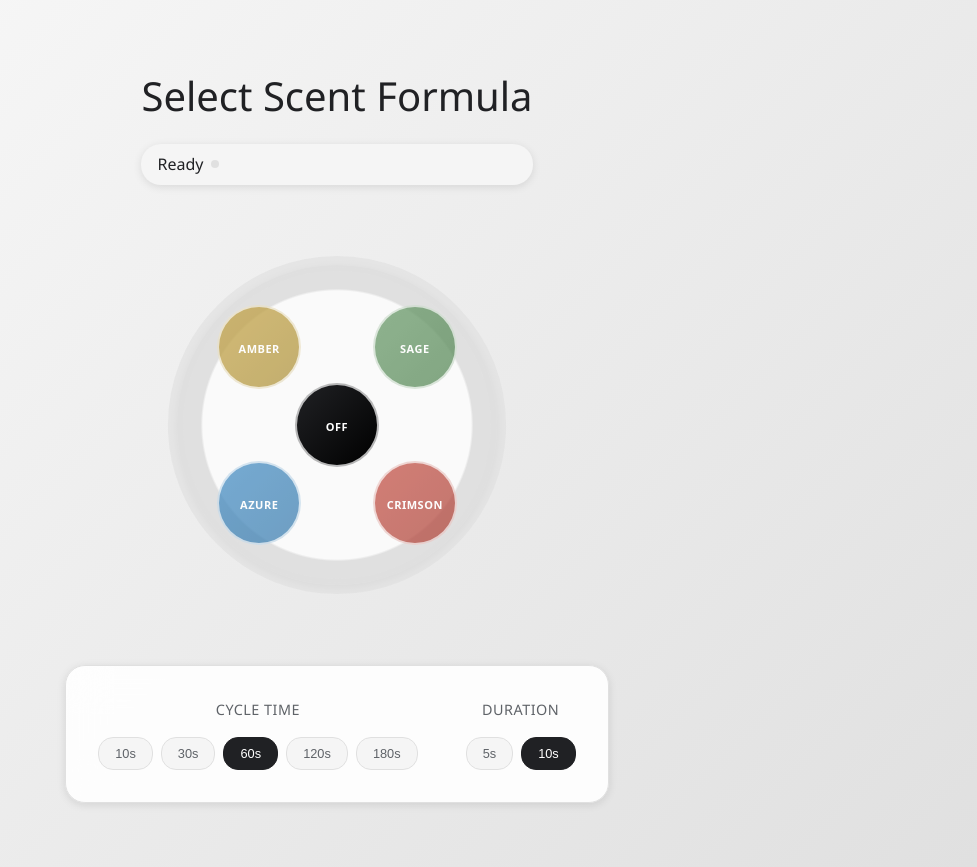
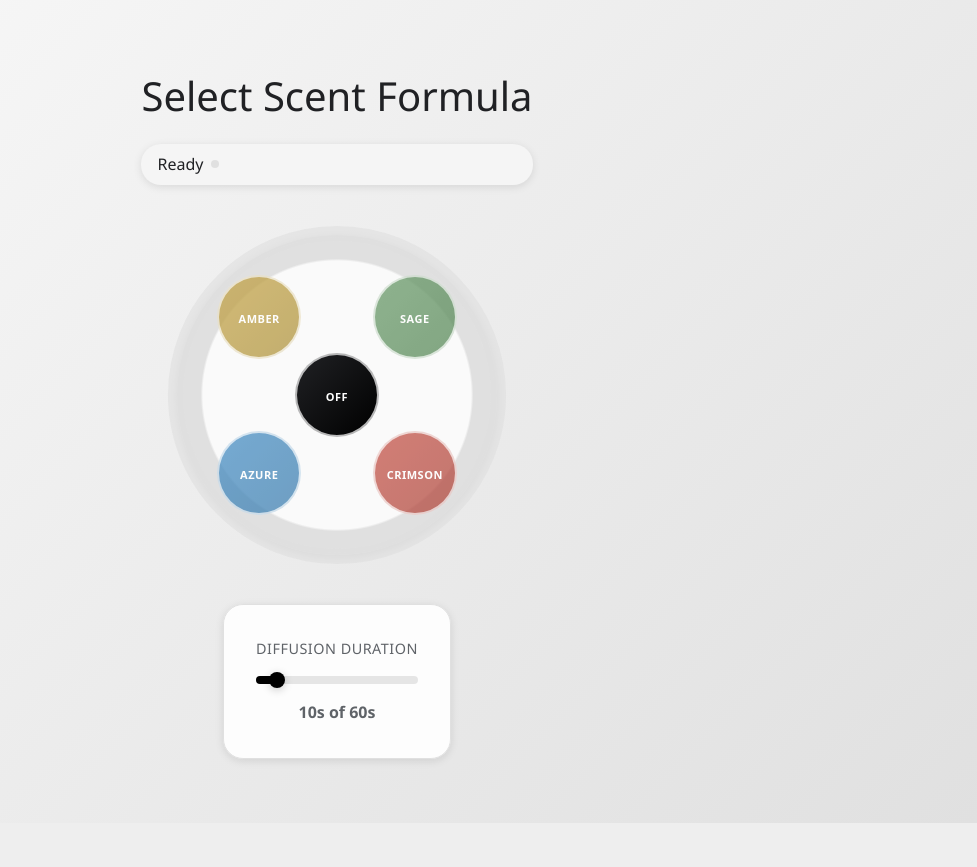
Before and after one commit to LeonDebatin/Raspberry_V1, a Flask app: page / in a window 1280 px wide. Shown: the part 75-942 px from the top of the page, without its empty margins (303-1280 px from the left). After the commit the page ends 898 px from the top, so only its background shows below. Run offline with Flask 3, Linux system fonts and the light colour scheme.

Commit message:
optimized selection layout

```diff
--- a/static/css/style.css
+++ b/static/css/style.css
@@ -91,7 +91,7 @@ body {
     display: flex;
     flex-direction: column;
     align-items: center;
-    gap: 2rem;
+    gap: 0.1rem;
     padding: 2rem 0;
 }
 
@@ -188,10 +188,10 @@ body {
 
 .progress-indicator {
     position: absolute;
-    width: 8px;
-    height: 8px;
+    width: 10px;
+    height: 10px;
     background: var(--text-dark);
-    border: 2px solid white;
+    border: 1px solid white;
     border-radius: 50%;
     top: 50%;
     left: 50%;
@@ -338,6 +338,74 @@ body {
     border-color: var(--text-dark);
 }
 
+
+/* Diffusion Duration Slider */
+.config-section.full-width {
+    width: 100%;
+}
+
+.slider-container {
+    width: 100%;
+    display: flex;
+    flex-direction: column;
+    align-items: center;
+    gap: 1rem;
+}
+/* Base slider */
+.diffusion-slider {
+  -webkit-appearance: none;
+  appearance: none;
+  width: 100%;
+  max-width: 300px;
+  height: 8px;
+  background: transparent; /* we'll style tracks below */
+  outline: none;
+  border: none;
+}
+
+/* --- WebKit (Chrome, Edge, Safari) --- */
+.diffusion-slider::-webkit-slider-runnable-track {
+  height: 8px;
+  border-radius: 15px;
+  /* two layers: filled (black) + full track (light grey) */
+  background:
+    linear-gradient(#000, #000) no-repeat,
+    #e5e5e5;
+  /* width of the filled layer comes from --sx set via JS */
+  background-size: var(--sx, 0%) 100%, 100% 100%;
+}
+
+.diffusion-slider::-webkit-slider-thumb {
+  -webkit-appearance: none;
+  appearance: none;
+  width: 16px;
+  height: 16px;
+  border-radius: 50%;
+  background: #000;              /* black thumb */
+  cursor: pointer;
+  box-shadow: 0 2px 8px rgba(0,0,0,.2);
+  transition: transform .15s ease;
+  margin-top: -4px;              /* centers the thumb on 8px track */
+}
+
+.diffusion-slider::-webkit-slider-thumb:hover {
+  transform: scale(1.1);
+}
+
+/* Optional: keep your labels */
+.slider-value {
+  font-size: 1.0rem;
+  font-weight: 600;
+  color: var(--text-light);
+  text-align: center;
+}
+.slider-time {
+  font-size: 0.9rem;
+  color: var(--text-light);
+  font-weight: 400;
+}
+
+
 /* Schedule Page */
 .schedule-container {
     max-width: 900px;
--- a/static/js/selection.js
+++ b/static/js/selection.js
@@ -3,8 +3,8 @@
 class SelectionController {
     constructor() {
         this.selectedFormula = null;
-        this.cycleTime = 60;
-        this.duration = 10;
+        this.cycleTime = 60; // Fixed at 60 seconds
+        this.diffusionDuration = 10; // Default to 10 seconds
         this.isActive = false;
 
         // Configuration: Set to true to use page reload instead of position reset
@@ -12,16 +12,19 @@ class SelectionController {
 
         this.initializeElements();
         this.bindEvents();
-        this.updateConfigButtons(); // Set initial button states
+        this.updateSliderDisplay(); // Set initial slider display
         this.loadStatus();
     }
 
     initializeElements() {
         this.formulaBtns = document.querySelectorAll('.dot');
         this.offBtn = document.getElementById('off-btn');
-        this.configBtns = document.querySelectorAll('.config-btn');
         this.statusText = document.getElementById('status-text');
         this.statusDot = document.getElementById('status-dot');
+
+        // Slider elements
+        this.diffusionSlider = document.getElementById('diffusion-slider');
+        this.diffusionSecondsDisplay = document.getElementById('diffusion-seconds');
 
         // Progress circle elements
         this.progressContainer = document.getElementById('progress-circle-container');
@@ -53,23 +56,12 @@ class SelectionController {
             });
         }
 
-        // Configuration button clicks
-        this.configBtns.forEach(btn => {
-            btn.addEventListener('click', (e) => {
-                const cycleTime = e.currentTarget.dataset.cycle;
-                const duration = e.currentTarget.dataset.duration;
-
-                if (cycleTime) {
-                    this.setCycleTime(parseInt(cycleTime));
-                }
-
-                if (duration) {
-                    this.setDuration(parseInt(duration));
-                }
-
-                this.updateConfigButtons();
+        // Diffusion slider changes
+        if (this.diffusionSlider) {
+            this.diffusionSlider.addEventListener('input', (e) => {
+                this.setDiffusionDuration(parseInt(e.target.value));
             });
-        });
+        }
     }
 
     async selectFormula(color) {
@@ -79,7 +71,7 @@ class SelectionController {
             const response = await window.api.post('/api/activate', {
                 color: color,
                 cycle_time: this.cycleTime,
-                duration: this.duration
+                duration: this.diffusionDuration
             });
 
             this.selectedFormula = color;
@@ -92,7 +84,7 @@ class SelectionController {
             this.startProgressCircle(color, false);
 
             window.notifications.success(
-                `${getFormulaDisplayName(color)} formula activated (${this.cycleTime}s cycle, ${this.duration}s duration)`
+                `${getFormulaDisplayName(color)} formula activated (${this.diffusionDuration}s of ${this.cycleTime}s)`
             );
 
         } catch (error) {
@@ -138,8 +130,9 @@ class SelectionController {
         }
     }
 
-    setCycleTime(time) {
-        this.cycleTime = time;
+    setDiffusionDuration(duration) {
+        this.diffusionDuration = duration;
+        this.updateSliderDisplay();
 
         // If currently active, restart the cycle with new settings (ball jumps to start)
         if (this.isActive && this.selectedFormula) {
@@ -150,17 +143,20 @@ class SelectionController {
         }
     }
 
-    setDuration(time) {
-        this.duration = time;
+    updateSliderDisplay() {
+        if (this.diffusionSecondsDisplay) {
+            this.diffusionSecondsDisplay.textContent = this.diffusionDuration;
+        }
+        if (this.diffusionSlider) {
+            this.diffusionSlider.value = this.diffusionDuration;
 
-        // If currently active, restart the cycle with new settings (ball jumps to start)
-        if (this.isActive && this.selectedFormula) {
-            // Update the progress circle immediately with new timing
-            this.updateProgressCircleTiming();
-            // Reactivate with new settings - this will reset the cycle timing
-            this.reactivateWithNewSettings();
+            // Update the progress fill (black area to the left of the thumb)
+            const percentage = ((this.diffusionDuration - 5) / (60 - 5)) * 100;
+            this.diffusionSlider.style.setProperty('--sx', `${percentage}%`);
         }
     }
+
+
 
     updateFormulaButtons() {
         this.formulaBtns.forEach(btn => {
@@ -182,21 +178,10 @@ class SelectionController {
         }
     }
 
+    // No longer needed as we use a slider instead of buttons
     updateConfigButtons() {
-        this.configBtns.forEach(btn => {
-            const cycleTime = btn.dataset.cycle;
-            const duration = btn.dataset.duration;
-
-            btn.classList.remove('active');
-
-            if (cycleTime && parseInt(cycleTime) === this.cycleTime) {
-                btn.classList.add('active');
-            }
-
-            if (duration && parseInt(duration) === this.duration) {
-                btn.classList.add('active');
-            }
-        });
+        // This method is kept for compatibility but no longer does anything
+        // since we replaced the config buttons with a slider
     }
 
     updateStatus(text, active) {
@@ -392,8 +377,8 @@ class SelectionController {
     setupStaticArc() {
         if (!this.progressCycle) return;
 
-        // Calculate the active portion of the cycle (duration/cycle_time)
-        const activePortion = this.duration / this.cycleTime;
+        // Calculate the active portion of the cycle (diffusion duration / cycle time)
+        const activePortion = this.diffusionDuration / this.cycleTime;
         const circumference = 534.07; // 2 * π * 85
 
         // Calculate how much of the circle should be colored (active portion only)
@@ -483,7 +468,9 @@ class SelectionController {
         if (status.cycle_start_time && status.current_cycle_time && status.current_duration) {
             // Update local settings to match backend
             this.cycleTime = status.current_cycle_time;
-            this.duration = status.current_duration;
+            // Update diffusion duration from backend
+            this.diffusionDuration = status.current_duration;
+            this.updateSliderDisplay();
 
             // Calculate backend cycle start time in frontend time
             const backendCycleStartMs = status.cycle_start_time * 1000; // Convert to milliseconds
@@ -498,7 +485,7 @@ class SelectionController {
                 backendCycleStart: new Date(backendCycleStartMs).toLocaleTimeString(),
                 currentProgress: Math.round(cycleProgress * 100) + '%',
                 cycleTime: this.cycleTime,
-                duration: this.duration
+                diffusionDuration: this.diffusionDuration
             });
 
             // Always synchronize with backend timing (single source of truth)
@@ -564,7 +551,7 @@ class SelectionController {
             const response = await window.api.post('/api/activate', {
                 color: this.selectedFormula,
                 cycle_time: this.cycleTime,
-                duration: this.duration
+                duration: this.diffusionDuration
             });
 
             // Restart progress circle with fresh cycle timing (ball starts from top)
--- a/templates/selection.html
+++ b/templates/selection.html
@@ -36,22 +36,14 @@
     </div>
 
     <div class="config-bar">
-        <div class="config-section">
-            <label class="config-label">Cycle Time</label>
-            <div class="config-options">
-                <button class="config-btn" data-cycle="10">10s</button>
-                <button class="config-btn" data-cycle="30">30s</button>
-                <button class="config-btn active" data-cycle="60">60s</button>
-                <button class="config-btn" data-cycle="120">120s</button>
-                <button class="config-btn" data-cycle="180">180s</button>
-            </div>
-        </div>
-
-        <div class="config-section">
-            <label class="config-label">Duration</label>
-            <div class="config-options">
-                <button class="config-btn" data-duration="5">5s</button>
-                <button class="config-btn active" data-duration="10">10s</button>
+        <div class="config-section full-width">
+            <label class="config-label">Diffusion Duration</label>
+            <div class="slider-container">
+                <input type="range" id="diffusion-slider" class="diffusion-slider"
+                       min="5" max="60" value="10" step="5">
+                <div class="slider-value">
+                    <span id="diffusion-seconds">10</span>s of 60s
+                </div>
             </div>
         </div>
     </div>
```
